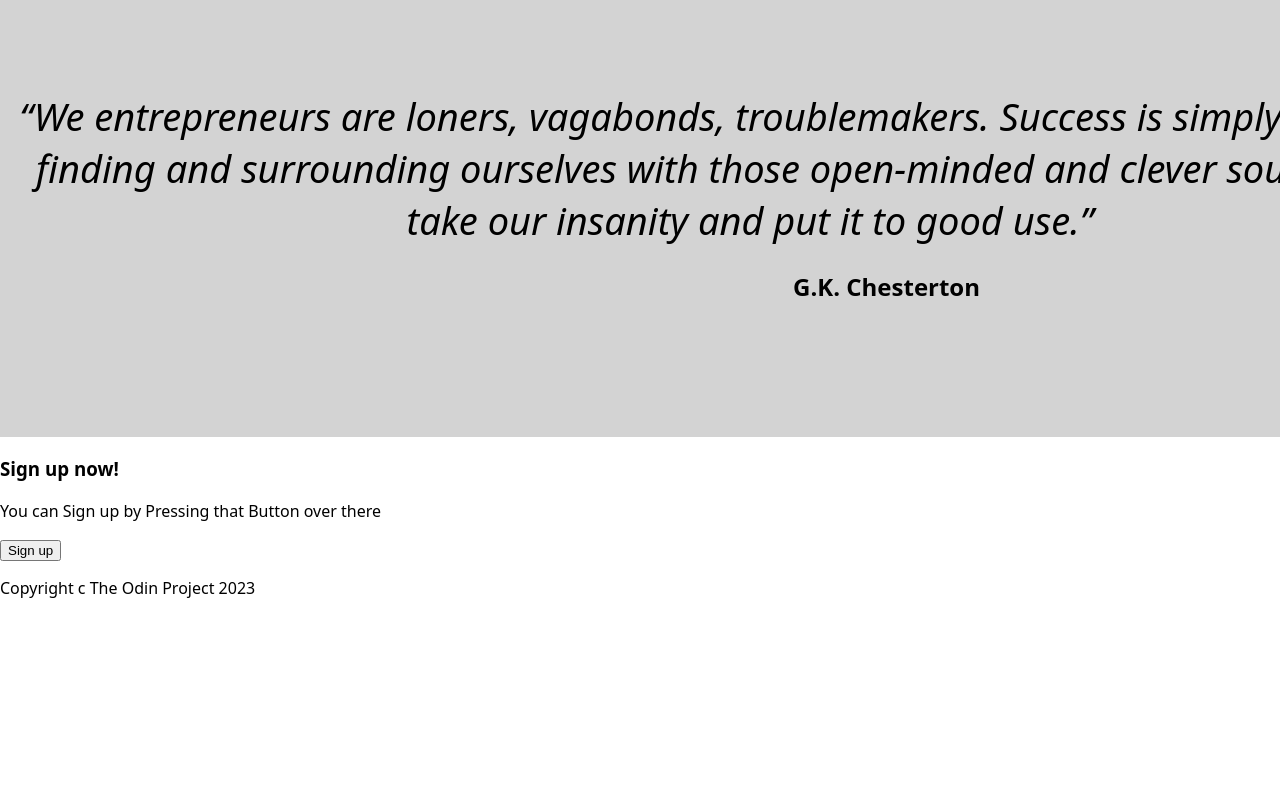
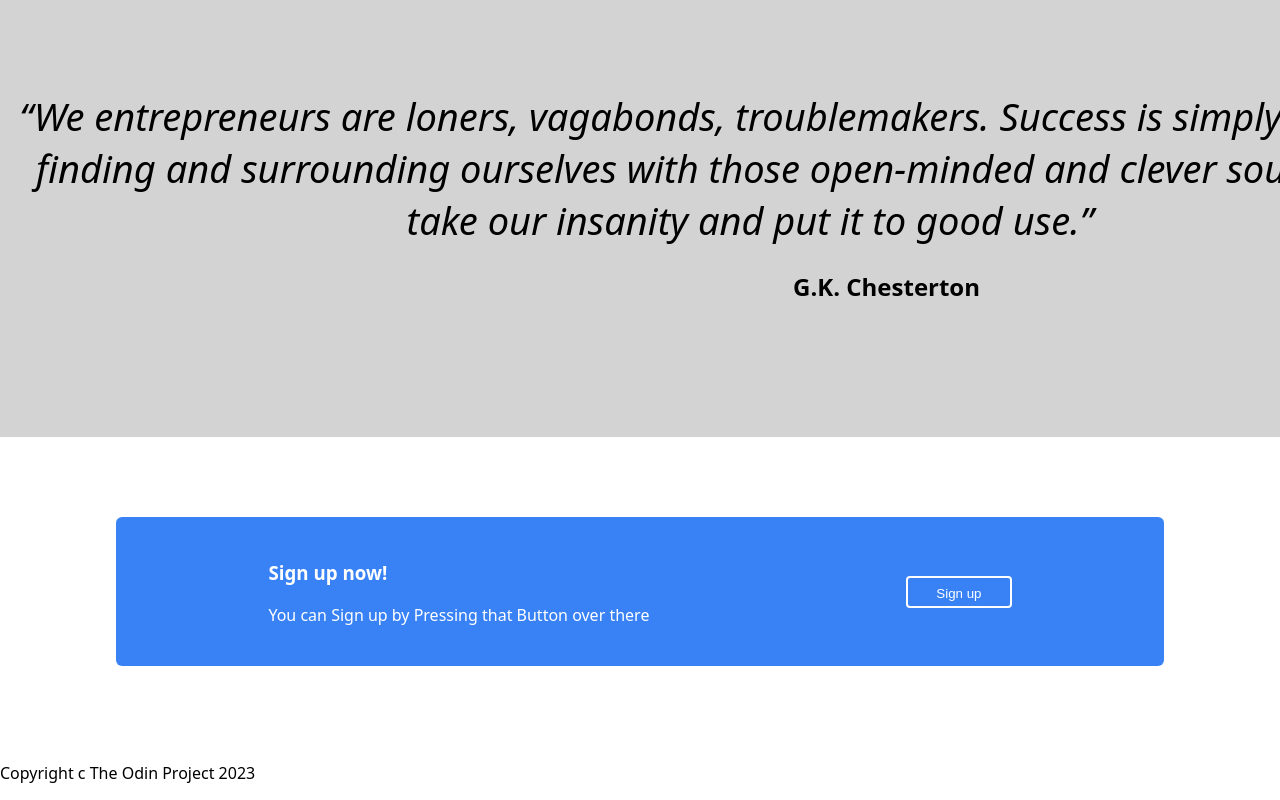
Before and after one commit to plzusername/new_odin_landing_page, a plain HTML site: page index.html in a window 1280 px wide. Shown: the part 1259-2059 px from the top of the page. Before the commit the page ends 1874 px from the top, so only its background shows below. Drawn offline with Linux system fonts and the light colour scheme.

Commit message:
Make small changes to html and ad style to sign-up-modal

```diff
--- a/index.html
+++ b/index.html
@@ -51,12 +51,14 @@
             <h3 class="quoter"> G.K. Chesterton</h3>
         </div>
         <div class="sign-up">
-            <div class="sign-up-text">
-                <h3>Sign up now!</h3>
-                <p>You can Sign up by Pressing that Button over there</p>
+            <div class="sign-up-modal">
+                <div class="sign-up-text">
+                    <h3>Sign up now!</h3>
+                    <p>You can Sign up by Pressing that Button over there</p>
+                </div>
+                <button class="sign-up-button">Sign up</button>
             </div>
-            <button class="sign-up-button">Sign up</button>
-        </div>
+         </div>
         <div class="footer">
             <p>Copyright c The Odin Project 2023</p>
         </div>
--- a/style.css
+++ b/style.css
@@ -96,3 +96,28 @@ ul{
     font-size: 24px;
 
 }
+.sign-up-modal{
+    background-color: #3882F6;
+    display:flex;
+    justify-content: space-around;
+    width:1000px;
+    margin: 0 auto;
+    border-radius: 6px;
+    align-items: center;
+    color: white;
+    padding:24px;
+}
+.sign-up{
+    padding:80px;
+}
+.sign-up-modal button{
+    height: 32px;
+    text-align: center;
+    background-color: #3882F6;
+    border-radius: 4px;
+    border-color: white;
+    border-width:2px;
+    color: white;
+    border-style: solid;
+    padding:8px 28px;
+}
```
